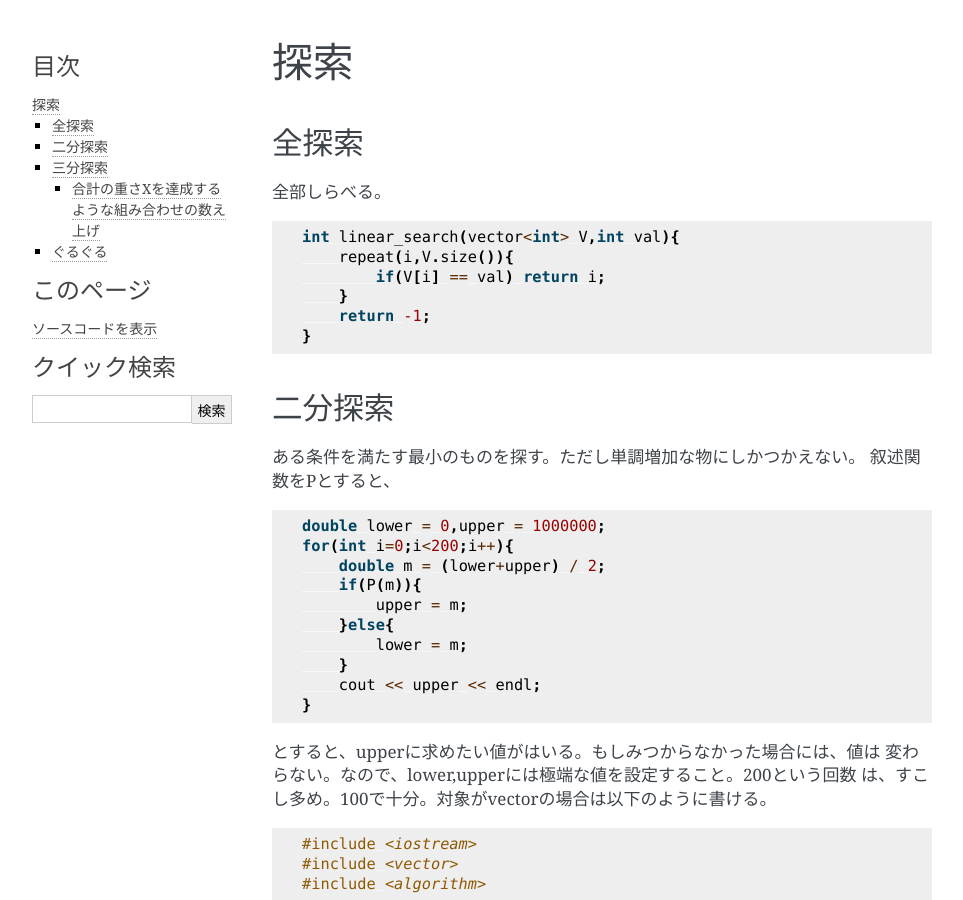
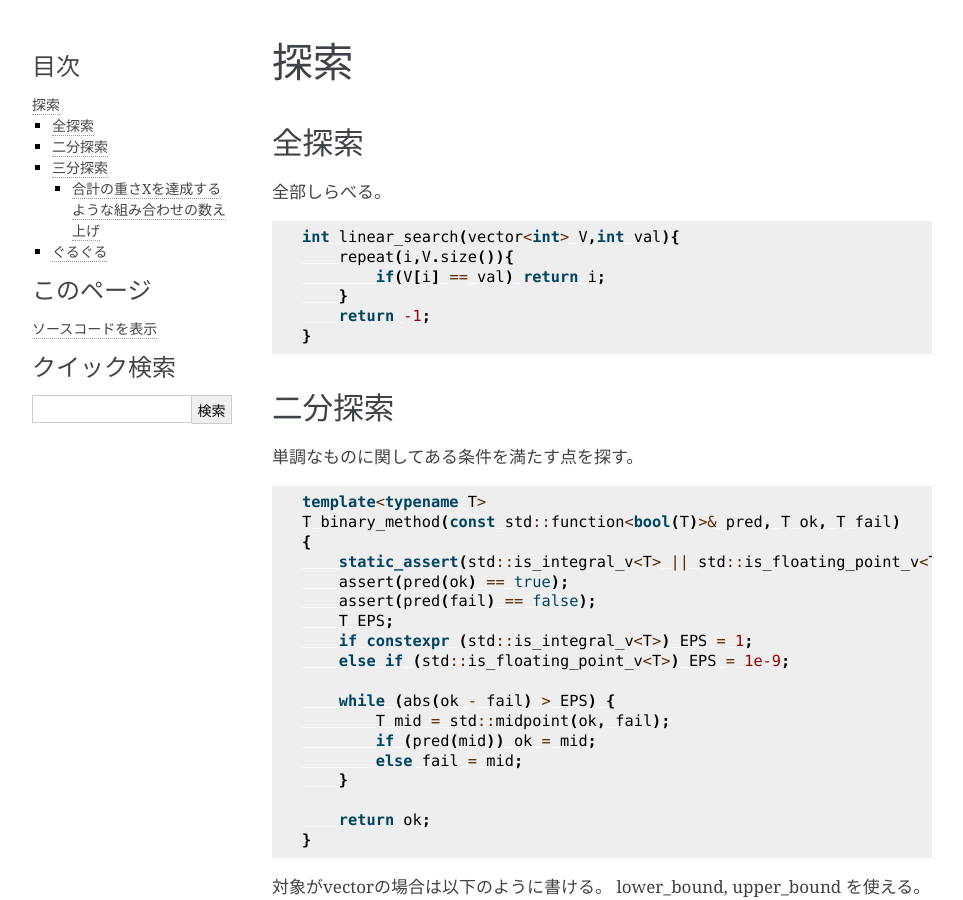
Before and after one commit to tomoki/AlgoLib, a Sphinx documentation site: the page built from source/search2.rst, in a window 1280 px wide and 900 px high. Shown: the whole window, without its empty margins (148-1111 px from the left). Built offline with Sphinx 7.4.7, drawn with Linux system fonts in a browser that asks for light colours.

Commit message:
Replace binary_search

```diff
--- a/source/search2.rst
+++ b/source/search2.rst
@@ -19,25 +19,31 @@
 *********************
 二分探索
 *********************
-ある条件を満たす最小のものを探す。ただし単調増加な物にしかつかえない。
-叙述関数をPとすると、
+
+単調なものに関してある条件を満たす点を探す。
 
 .. code-block:: cpp
 
-    double lower = 0,upper = 1000000;
-    for(int i=0;i<200;i++){
-        double m = (lower+upper) / 2;
-        if(P(m)){
-            upper = m;
-        }else{
-            lower = m;
+    template<typename T>
+    T binary_method(const std::function<bool(T)>& pred, T ok, T fail)
+    {
+        static_assert(std::is_integral_v<T> || std::is_floating_point_v<T>);
+        assert(pred(ok) == true);
+        assert(pred(fail) == false);
+        T EPS;
+        if constexpr (std::is_integral_v<T>) EPS = 1;
+        else if (std::is_floating_point_v<T>) EPS = 1e-9;
+
+        while (abs(ok - fail) > EPS) {
+            T mid = std::midpoint(ok, fail);
+            if (pred(mid)) ok = mid;
+            else fail = mid;
         }
-        cout << upper << endl;
+
+        return ok;
     }
 
-とすると、upperに求めたい値がはいる。もしみつからなかった場合には、値は
-変わらない。なので、lower,upperには極端な値を設定すること。200という回数
-は、すこし多め。100で十分。対象がvectorの場合は以下のように書ける。
+対象がvectorの場合は以下のように書ける。 lower_bound, upper_bound を使える。
 
 .. code-block:: cpp
 
```
